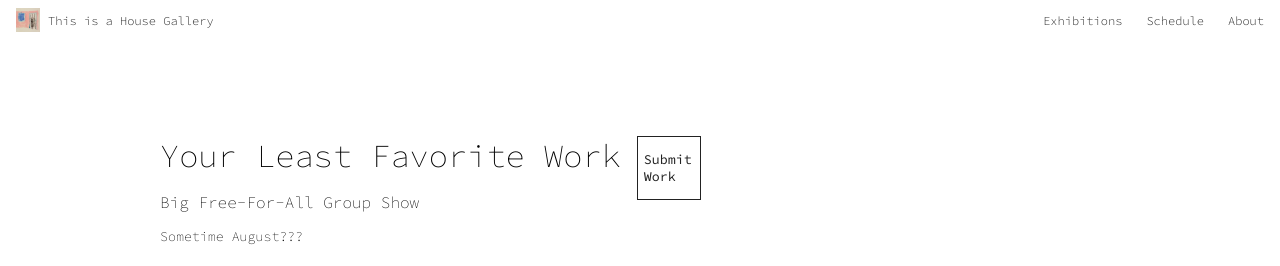
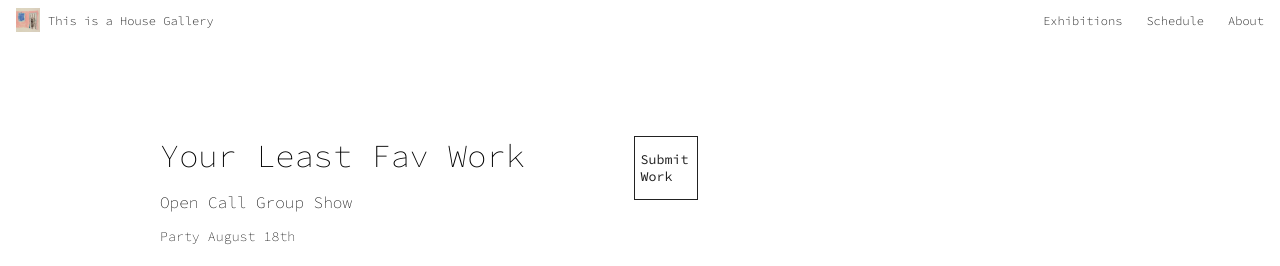
Before and after one commit to ASneakyToast/thisisahousegallery, an Astro site: page /schedule in a window 1280 px wide. Shown: the top 266 px of the page. Built offline with nearby package versions, Linux system fonts and the light colour scheme; Astro itself is replaced by a stand-in of ours; grey boxes are pictures that could not be loaded.

Commit message:
Added dates for next show

```diff
--- a/src/pages/schedule.astro
+++ b/src/pages/schedule.astro
@@ -8,9 +8,9 @@ import ExhibitionItem from "../components/exhibition-listing.astro";
     <section class="main-feature">
 
       <ExhibitionItem
-         title="Your Least Favorite Work"
-         artists="Big Free-For-All Group Show"
-         date="Sometime August???"
+         title="Your Least Fav Work"
+         artists="Open Call Group Show"
+         date="Party August 18th"
          cta="true"
          cta_label="Submit Work"
          cta_tooltip="Send it"
```
